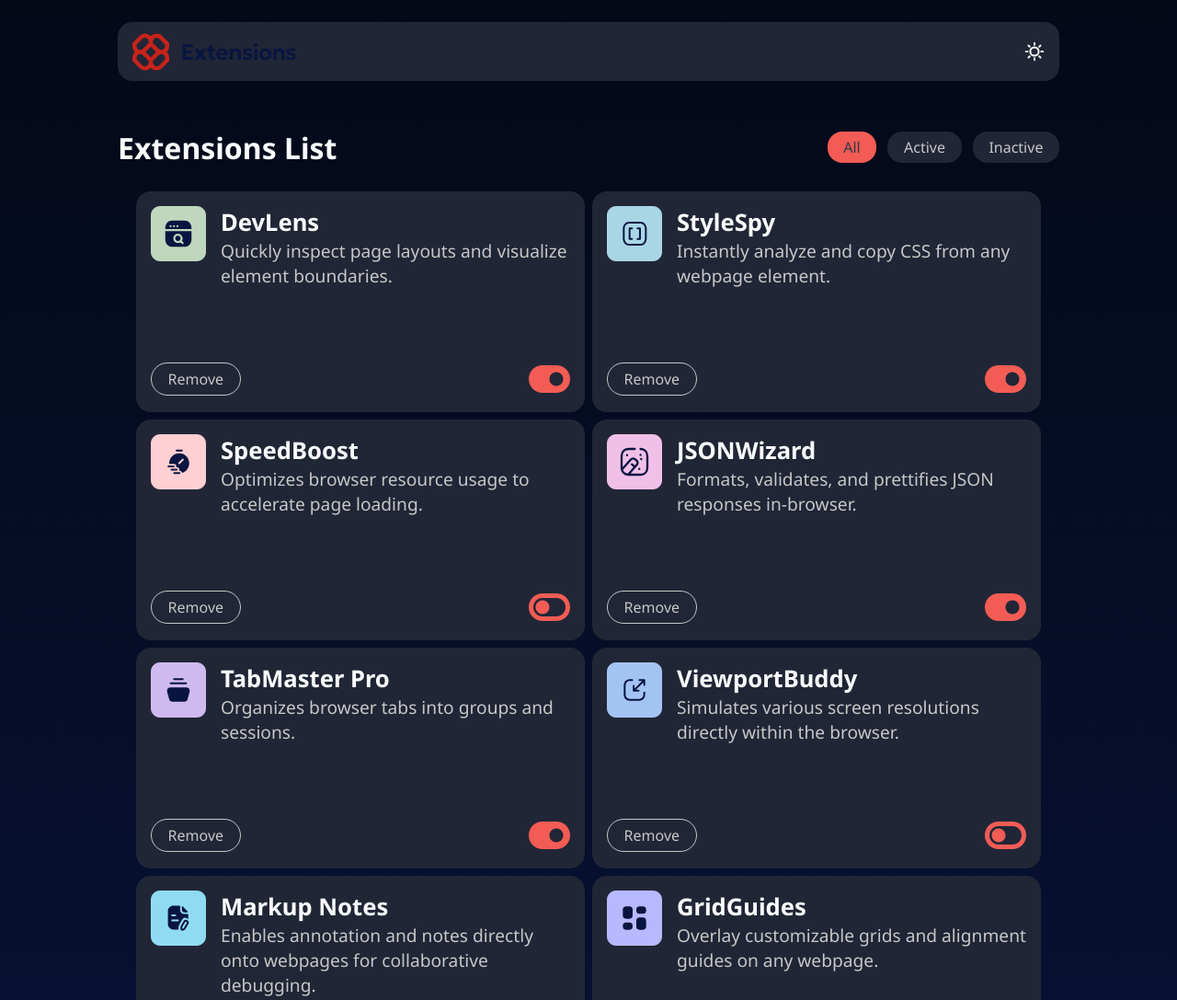
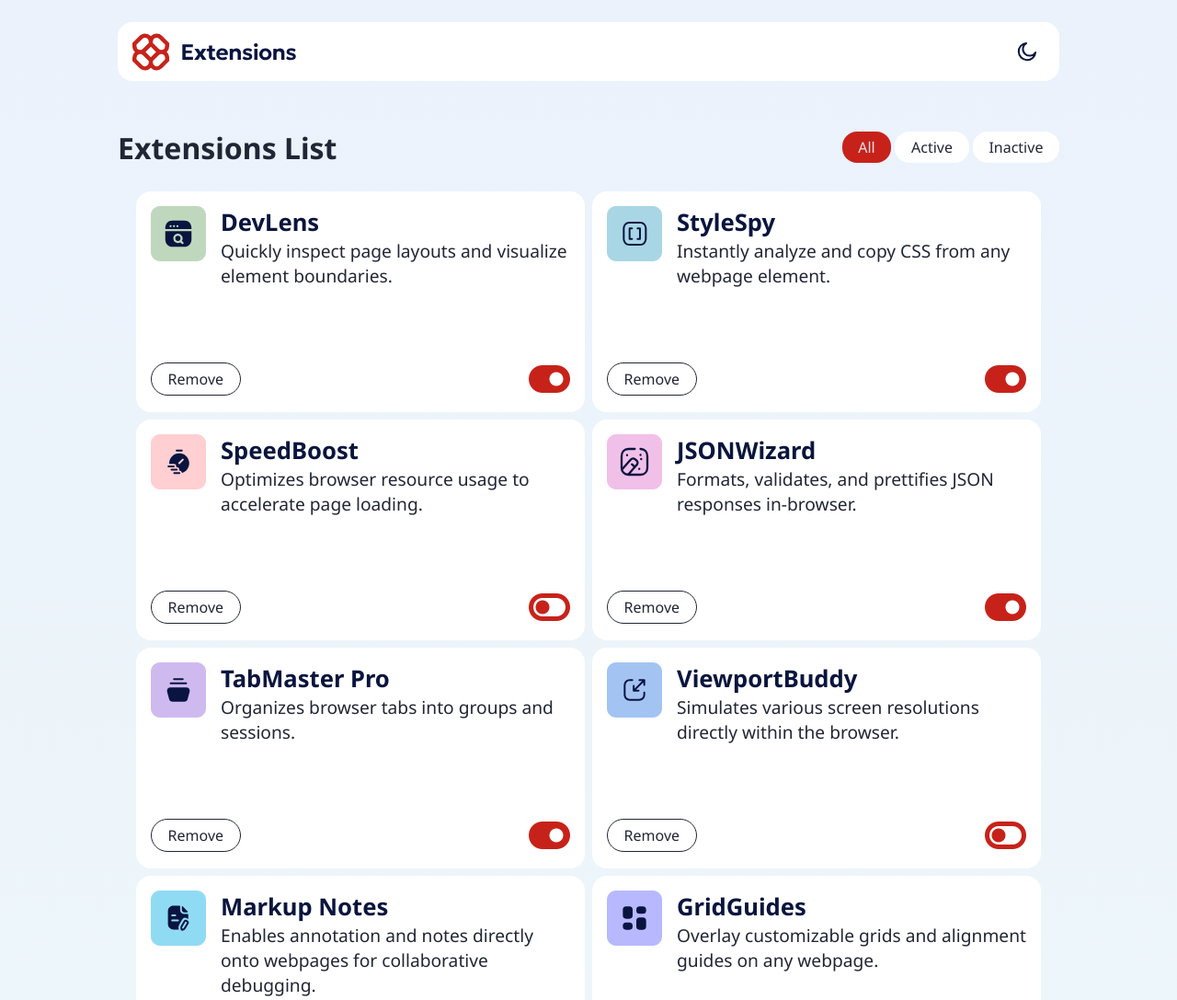
Before and after one commit to AlyssonDemari/Browser-extension-manager-UI, a plain HTML site: page index.html in a window 1280 px wide. Shown: the top 1087 px of the page at 92% size. Drawn offline with Linux system fonts and the light colour scheme.

Commit message:
finalizando o projeto

```diff
--- a/index.html
+++ b/index.html
@@ -13,8 +13,8 @@
 <body>
   <header class="header-theme">
     <div class="header-theme__bg">
-      <img src="assets/images/logo.svg" alt="">
-      <img src="assets/images/icon-sun.svg" alt="">
+      <img class="header-theme__logo" src="assets/images/logo.svg" alt="Browser extensions manager UI">
+      <img  id="theme-toggle" src="assets/images/icon-sun.svg" alt="Change theme">
     </div>
   </header>
   <main>
@@ -27,25 +27,26 @@
       </div>
     </nav>
 
-    <h1 class="empty">No itens</h1>
+    <p class="empty">No itens</p>
 
     <section class="container-cards">
       <div class="card">
-        <header class="card__header">
-          <img src="assets/images/logo-devlens.svg" alt="">
+        <div class="card__header">
+          <img src="assets/images/logo-devlens.svg" alt="icon card">
           <div class="card__header__text">
             <h2>DevLens</h2>
             <p>Quickly inspect page layouts and visualize element boundaries</p>
           </div>
-        </header>
-        <footer class="card__footer">
+        </div>
+        <div class="card__footer">
           <button class="btn-remove">Remove</button>
-          <i class="fa-solid fa-toggle-off"></i>
-        </footer>
+          <button class="button-toggle" aria-label="Enable or disable extension"><i class="fa-solid fa-toggle-off"></i></button>
+        </div>
       </div>
     </section>
   </main>
 
   <script src="js/index.js"></script>
+  <script src="js/darkMode.js"></script>
 </body>
 </html>
--- /dev/null
+++ b/js/darkMode.js
@@ -0,0 +1,41 @@
+const themeToggle = document.getElementById('theme-toggle');
+const body = document.body;
+
+function applyTheme(theme) {
+  body.classList.remove('dark-mode'); // Limpa a classe existente
+  if (theme === 'dark') {
+    body.classList.add('dark-mode');
+  }
+  localStorage.setItem('theme', theme);
+  updateButtonText(theme);
+}
+
+// Função para atualizar o icon do botão
+function updateButtonText(theme) {
+    themeToggle.src = theme === 'dark' ? 'assets/images/icon-sun.svg' : 'assets/images/icon-moon.svg';
+}
+
+// Evento de clique no botão
+themeToggle.addEventListener('click', () => {
+  const currentTheme = localStorage.getItem('theme') || (window.matchMedia('(prefers-color-scheme: dark)').matches ? 'dark' : 'light');
+  const newTheme = currentTheme === 'dark' ? 'light' : 'dark';
+  applyTheme(newTheme);
+
+  // Atualizar o logo do tema
+  const logoTheme = document.querySelector('.header-theme__logo');
+  logoTheme.src = newTheme === 'dark' ? 'assets/images/logo-ligth.png' : 'assets/images/logo.svg';
+});
+
+// Carregar o tema salvo ao iniciar a página
+document.addEventListener('DOMContentLoaded', () => {
+    const savedTheme = localStorage.getItem('theme');
+    const systemPrefersDark = window.matchMedia('(prefers-color-scheme: dark)').matches;
+
+    if (savedTheme) {
+        applyTheme(savedTheme);
+    } else if (systemPrefersDark) {
+        applyTheme('dark');
+    } else {
+        applyTheme('light');
+    }
+});
--- a/js/index.js
+++ b/js/index.js
@@ -12,7 +12,7 @@ if (prefersDarkMode) {
 
 async function carregarDados() {
 
-    const response = await fetch('../data.json');
+    const response = await fetch('data.json'); //removi ../
     const dados = await response.json();
 
     const container = document.querySelector('.container-cards');
@@ -30,17 +30,17 @@ async function carregarDados() {
         // 4. Crie o HTML do novo card
         const cardHTML = `
             <div class="card" data-status="${cardStatus}">
-                <header class="card__header">
-                    <img src="${item.logo}" alt="">
+                <div class="card__header">
+                    <img src="${item.logo}" alt="Icon logo">
                     <div class="card__header__text">
                         <h2>${item.name}</h2>
                         <p>${item.description}</p>
                     </div>
-                </header>
-                <footer class="card__footer">
-                    <button class="btn-remove">Remove</button>
-                    <i class="fa-solid ${toggleIconClass}"></i>
-                </footer>
+                </div>
+                <div class="card__footer">
+                    <button class="btn-remove" aria-label="Remove card">Remove</button>
+                    <button class="button-toggle" aria-label="Enable or disable extension"><i class="fa-solid ${toggleIconClass}"></i></button>
+                </div>
             </div>
         `;
         // 5. Insira o HTML do novo card dentro do contêiner
--- a/style/_mixing.scss
+++ b/style/_mixing.scss
@@ -6,3 +6,30 @@
     gap: $gap;
     flex-wrap: $wrap;
 }
+@mixin button ($bg: var(--bg-cards),
+              $color: var(--text-primary),
+              $radius: $border-radius-sm,
+              $border: none
+              ,) {
+    background: $bg;
+    color: $color;
+    border-radius: $radius;
+    border: $border;
+    padding: .4rem 1.1rem;
+    font-size: 1rem;
+    cursor: pointer;
+    transition: $transition;
+
+    &.active{
+        background: var(--button-active);
+        color: var(--button-color);
+        border: none;
+    }
+
+    &:hover, &:focus{
+        background: var(--button-active);
+        color: var(--button-color);
+        transition: $transition;
+        border: none;
+    }
+}
--- a/style/_variables.scss
+++ b/style/_variables.scss
@@ -1,29 +1,59 @@
 @import url('https://fonts.googleapis.com/css2?family=Noto+Sans:ital,wght@0,100..900;1,100..900&display=swap');
 
 $font-family: 'Noto Sans', sans-serif;
+$title-size: 2rem;
+$border-radius-xs: .5rem;
+$border-radius-sm: 1rem;
+$border-radius-lg: 2rem;
+$button-margin: .5rem;
+$main-bottom: 5rem;
+$transition: all 0.3s ease;
 
+$nav-button-mobile: 1rem;
+$title-size-mobile: 1.5rem;
+$button-text-mobile: .8rem;
 
 $themes:(
     light: (
-        light-bg: linear-gradient(180deg, #EBF2FC 0%, #EEF8F9 100%),
+        white: hsl(227, 75%, 14%),
+        bg-primary: linear-gradient(180deg, #EBF2FC 0%, #EEF8F9 100%),
+        bg-theme: hsl(226, 11%, 37%),
+        bg-cards: #ffffff,
+        text-primary: hsl(226, 25%, 17%),
+        text-card-p: hsl(226, 25%, 17%),
+        button-active: hsl(3, 77%, 44%),
+        button-color: hsl(225, 23%, 90%),
+        text-on-button: #fff
     ),
     dark: (
-        dark-bg: linear-gradient(180deg, #040918 0%, #091540 100%),
+        white: #fff,
+        bg-primary: linear-gradient(180deg, #040918 0%, #091540 100%),
+        bg-theme: hsl(226, 11%, 37%),
+        bg-cards: hsl(226, 25%, 17%),
+        text-primary: hsl(0, 0%, 78%),
+        text-card-p: hsl(0, 0%, 78%),
+        button-active: hsl(3, 86%, 64%),
+        button-color: hsl(225, 23%, 24%),
     )
 );
 
-$neutral900: hsl(227, 75%, 14%);
-$neutral800: hsl(226, 25%, 17%);
-$neutral700: hsl(225, 23%, 24%);
-$neutral600: hsl(226, 11%, 37%);
-$neutral300: hsl(0, 0%, 78%);
+@mixin apply-theme($theme-map) {
+  @each $key, $value in $theme-map {
+    --#{$key}: #{$value};
+  }
+}
+
+:root {
+  @include apply-theme(map-get($themes, light));
+}
+
+// 3. Classe para o Modo Escuro (ativada via JS)
+body.dark-mode {
+  @include apply-theme(map-get($themes, dark));
+}
+
+
 $neutral200: hsl(217, 61%, 90%);
 $neutral100: hsl(0, 0%, 93%);
-$neutral0: hsl(200, 60%, 99%);
 
-$red400: hsl(3, 86%, 64%);
 $red500: hsl(3, 71%, 56%);
-$red700: hsl(3, 77%, 44%);
-
-$linear-gradient-light: linear-gradient(180deg, #EBF2FC 0%, #EEF8F9 100%);
-$linear-gradient-dark: linear-gradient(180deg, #040918 0%, #091540 100%);
--- a/style/index.scss
+++ b/style/index.scss
@@ -9,13 +9,14 @@
     font-size: 1rem;
 }
 
+
 body {
     display: flex;
     flex-direction: column;
     min-height: 100vh;
     width: 80%;
     margin: auto;
-    background: $linear-gradient-dark;
+    background: var(--bg-primary);
 }
 
 .header-theme{
@@ -25,23 +26,34 @@ body {
     &__bg{
         @include centralize(row, space-between,center);
 
-        background: $neutral800;
+        background: var(--bg-cards);
         width: 100%;
         height: 4rem;
-        border-radius: 1rem;
+        border-radius: $border-radius-sm;
         padding: 0 1rem;
+    }
+
+    #theme-toggle{
+        padding: 0.5rem;
+        border-radius: $border-radius-xs;
+        cursor: pointer;
+
+        &:hover{
+            background: var(--bg-theme);
+            transition: $transition;
+        }
     }
 }
 
 main {
     display: flex;
     flex-direction: column;
-    padding-bottom: 5rem;
+    padding-bottom: $main-bottom;
 
     .empty{
         margin: auto;
-        color: $neutral0;
-        font-size: 2rem;
+        color: var(--text-primary);
+        font-size: $title-size;
         font-weight: 600;
         display: none;
 
@@ -55,31 +67,23 @@ main {
         @include centralize(row, space-between, center);
 
         h1{
-            color: $neutral0;
-            font-size: 2rem;
+            color: var(--text-primary);
+            font-size: $title-size;
         }
 
         button{
-            border: none;
-            padding: .4rem 1.1rem;
-            border-radius: 1rem;
-            font-size: 1rem;
-            background: $neutral800;
-            color: $neutral300;
-            margin-left: .5rem;
-            cursor: pointer;
-            transition: all .3s;
+            @include button(var(--bg-cards), var(--text-primary), $border-radius-sm, none);
+        }
 
-            &.active{
-                background: $red400;
-                color: $neutral700;
+        @media (max-width: 768px) {
+            margin-bottom: $nav-button-mobile;
+            h1{ font-size: $title-size-mobile;}
+
+            button{
+                font-size: $button-text-mobile;
             }
 
-            &:hover, &:focus{
-                background: $red400;
-                color: $neutral700;
-                transition: all .3s;
-            }
+            @include centralize(column, space-between, center)
         }
     }
 
@@ -96,8 +100,8 @@ main {
     .card{
         width: 30.5rem;
         height: 15rem;
-        border-radius: 1rem;
-        background: $neutral800;
+        border-radius: $border-radius-sm;
+        background: var(--bg-cards);
         padding: 1rem;
         display: flex;
         flex-direction: column;
@@ -109,14 +113,14 @@ main {
             justify-content: space-between;
             align-items: start;
             gap: 1rem;
-            color: $neutral0;
+            color:var(--white);
 
             h2{
                 font-size: 1.6rem;
             }
             p{
                 font-size: 1.2rem;
-                color: $neutral300;
+                color: var(--text-card-p);
             }
         }
 
@@ -125,34 +129,32 @@ main {
             justify-content: space-between;
             align-items: center;
 
-            button{
+            .btn-remove{
+                @include button(var(--bg-cards), var(--text-card-p), $border-radius-lg, .1rem solid var(--text-card-p));
+            }
+
+            .button-toggle{
+                background: transparent;
                 border: none;
-                padding: .4rem 1.1rem;
-                border-radius: 2rem;
-                font-size: 1rem;
-                background: $neutral800;
-                color: $neutral300;
-                border: .1rem solid $neutral300;
-                transition: all .3s;
-
-                &:hover, &:focus{
-                    background: $red400;
-                    color: $neutral700;
-                    border: .1rem  solid $red400;
-                    transition: all .3s;
+                i{
+                    font-size: 2.5rem;
+                    color: var(--button-active);
                     cursor: pointer;
                 }
             }
+        }
+    }
 
-            i{
-                font-size: 2.5rem;
-                color: $red400;
-                cursor: pointer;
+    @media (max-width: 1238px) {
+        .card{
+            width: 23.5rem;
+            height: 13rem;
+
+            &__header{
+                h2, p{
+                    font-size: $button-text-mobile;
+                }
             }
         }
     }
 }
-
-.hidden{
-    display: none;
-}
```
Also changed, not shown: assets/images/logo-ligth.png (added), style/index.css, 1 other file.
